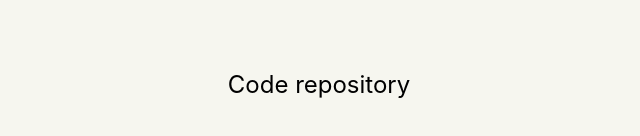
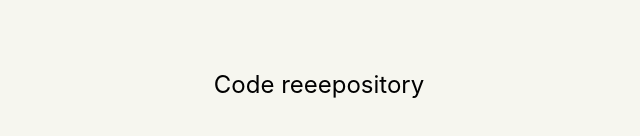
Before and after one commit to jonnyohjonnyo/codequality-poc, a React (Create React App) app: page / in a window 1280 px wide. Shown: the part 458-594 px from the top of the page, without its empty margins (321-961 px from the left). Built offline with nearby package versions, Linux system fonts and the light colour scheme.

Commit message:
fail build

```diff
--- a/src/App.js
+++ b/src/App.js
@@ -8,7 +8,7 @@ function App() {
         <div>
           <span role="img" aria-label="waving hand">👋</span>&nbsp;Code Quality POC
         </div>
-        <div className="App-secondary">Code repository</div>
+        <div className="App-secondary">Code reeepository</div>
       </section>
     </div>
   );
```
Also changed, not shown: 1 other file (tests, documents, lock files or other folders).
